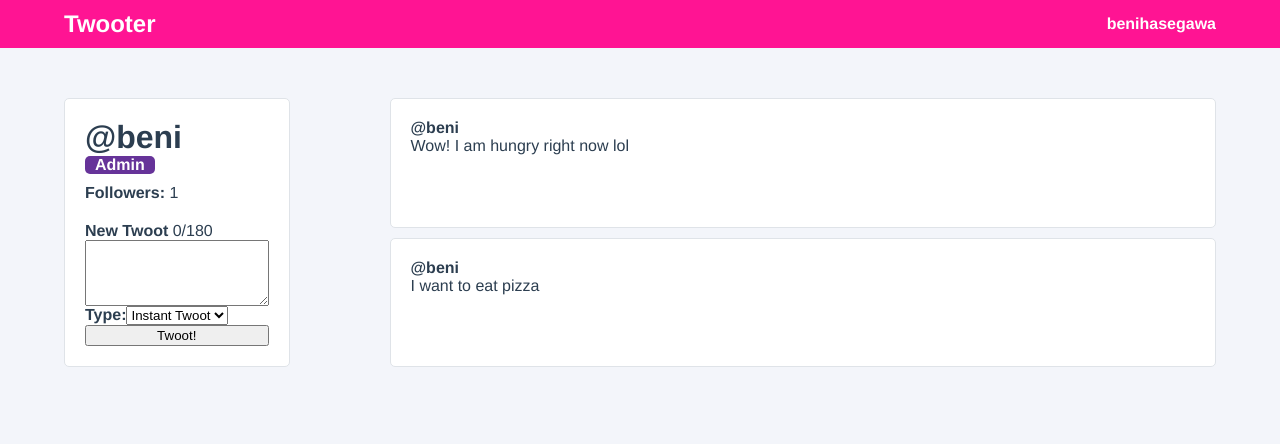
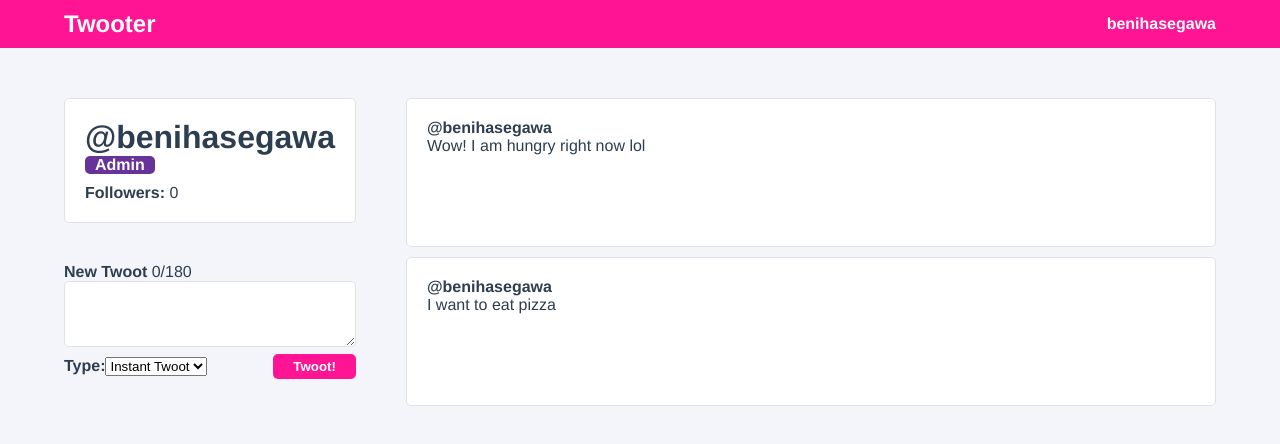
Before and after one commit to beniciodaniel/twotter-vuejs, a Vue app: page / in a window 1280 px wide. Shown: the top 444 px of the page. Built offline with nearby package versions, Linux system fonts and the light colour scheme.

Commit message:
Major refactoring and created CreateTwootPanel

```diff
--- /dev/null
+++ b/src/components/CreateTwootPanel.vue
@@ -0,0 +1,112 @@
+<template>
+  <form
+    class="create-twoot-panel"
+    @submit.prevent="createNewTwoot"
+    :class="{ '--exceeded': newTwootCharacterCount > 180 }"
+  >
+    <label for="newTwoot"
+      ><strong>New Twoot</strong> {{ newTwootCharacterCount }}/180</label
+    >
+    <textarea id="newTwoot" rows="4" v-model="newTwootContent" />
+
+    <div class="create-twoot-panel__submit">
+      <div class="create-twoot-type">
+        <label for="newTwootType"><strong>Type:</strong></label>
+        <select id="newTwootType" v-model="selectedTwootType">
+          <option
+            :value="option.value"
+            v-for="(option, index) in twootTypes"
+            :key="index"
+          >
+            {{ option.name }}
+          </option>
+        </select>
+      </div>
+
+      <button>
+        Twoot!
+      </button>
+    </div>
+  </form>
+</template>
+
+<script>
+export default {
+  name: "CreateTwootPanel",
+  data() {
+    return {
+      newTwootContent: "",
+      selectedTwootType: "instant",
+      twootTypes: [
+        {
+          value: "draft",
+          name: "Draft",
+        },
+        {
+          value: "instant",
+          name: "Instant Twoot",
+        },
+      ],
+    };
+  },
+  computed: {
+    newTwootCharacterCount() {
+      return this.newTwootContent.length;
+    },
+  },
+  methods: {
+    createNewTwoot() {
+      if (this.newTwootContent && this.selectedTwootType !== "draft") {
+        this.$emit("add-twoot", this.newTwootContent);
+        this.newTwootContent = "";
+      }
+    },
+  },
+};
+</script>
+
+<style lang="scss" scoped>
+.create-twoot-panel {
+  margin-top: 20px;
+  padding: 20px 0;
+  display: flex;
+  flex-direction: column;
+
+  textarea {
+    border: 1px solid #dfe3e8;
+    border-radius: 5px;
+  }
+
+  .create-twoot-panel__submit {
+    display: flex;
+    justify-content: space-between;
+
+    .create-twoot-type {
+      padding: 10px 0;
+    }
+
+    button {
+      padding: 5px 20px;
+      margin: auto 0;
+      border-radius: 5px;
+      border: none;
+      background-color: deeppink;
+      color: white;
+      font-weight: bold;
+      cursor: pointer;
+    }
+  }
+
+  &.--exceeded {
+    color: red;
+    border-color: red;
+
+    .create-twoot-panel__submit {
+      button {
+        background-color: red;
+        color: white;
+      }
+    }
+  }
+}
+</style>
--- a/src/components/TwootItem.vue
+++ b/src/components/TwootItem.vue
@@ -22,20 +22,13 @@
       required: true,
     },
   },
-  methods: {
-    favouriteTwoot(id) {
-      // passando evento para component pai
-      // custom event "favourite"
-      this.$emit("favourite", id);
-    },
-  },
 };
 </script>
 
 <style lang="scss" scoped>
 .twoot-item {
   padding: 20px;
-  background: white;
+  background-color: white;
   border-radius: 5px;
   border: 1px solid #dfe3e8;
   box-sizing: border-box;
--- a/src/components/UserProfile.vue
+++ b/src/components/UserProfile.vue
@@ -1,5 +1,6 @@
 <template>
   <div class="user-profile">
+    <div class="user-profile__sidebar">
       <div class="user-profile__user-panel">
         <h1 class="user-profile__username">@{{ user.username }}</h1>
         <div class="user-profile__admin-badge" v-if="user.isAdmin">
@@ -10,41 +11,16 @@
           <strong>Followers:</strong>
           {{ followers }}
         </div>
-      <form
-        class="user-profile__create-twoot"
-        @submit.prevent="createNewTwoot"
-        :class="{ '--exceeded': newTwootCharacterCount > 180 }"
-      >
-        <label for="newTwoot"
-          ><strong>New Twoot</strong> {{ newTwootCharacterCount }}/180</label
-        >
-        <textarea id="newTwoot" rows="4" v-model="newTwootContent" />
-
-        <div class="user-profile__create-twoot-type">
-          <label for="newTwootType"><strong>Type:</strong></label>
-          <select id="newTwootType" v-model="selectedTwootType">
-            <option
-              :value="option.value"
-              v-for="(option, index) in twootTypes"
-              :key="index"
-            >
-              {{ option.name }}
-            </option>
-          </select>
+      </div>
+      <CreateTwootPanel @add-twoot="addTwoot" />
     </div>
 
-        <button>
-          Twoot!
-        </button>
-      </form>
-    </div>
     <div class="user-profile__twoots-wrapper">
       <TwootItem
         v-for="twoot in user.twoots"
         :key="twoot.id"
         :username="user.username"
         :twoot="twoot"
-        @favourite="toggleFavourite"
       >
         {{ twoot.content }}
       </TwootItem>
@@ -54,28 +30,17 @@
 
 <script>
 import TwootItem from "./TwootItem";
+import CreateTwootPanel from "./CreateTwootPanel";
 
 export default {
   name: "UserProfile",
-  components: { TwootItem },
+  components: { TwootItem, CreateTwootPanel },
   data() {
     return {
-      newTwootContent: "",
-      selectedTwootType: "instant",
-      twootTypes: [
-        {
-          value: "draft",
-          name: "Draft",
-        },
-        {
-          value: "instant",
-          name: "Instant Twoot",
-        },
-      ],
       followers: 0,
       user: {
         id: 1,
-        username: "beni",
+        username: "benihasegawa",
         firstName: "Benício",
         lastName: "Hasegawa",
         email: "beni@beni.com",
@@ -93,40 +58,13 @@
       },
     };
   },
-  watch: {
-    followers(newFollowerCount, oldFollowerCount) {
-      if (oldFollowerCount < newFollowerCount) {
-        console.log(`${this.user.username} has gained a follower!`);
-      }
-    },
-  },
-  computed: {
-    fullName() {
-      return `${this.user.firstName} ${this.user.lastName}`;
-    },
-    newTwootCharacterCount() {
-      return this.newTwootContent.length;
-    },
-  },
   methods: {
-    followUser() {
-      this.followers++;
-    },
-    toggleFavourite(id) {
-      console.log(`Favourited Twoot ${id}`);
-    },
-    createNewTwoot() {
-      if (this.newTwootContent && this.selectedTwootType !== "draft") {
+    addTwoot(twoot) {
       this.user.twoots.unshift({
         id: this.user.twoots.length + 1,
-          content: this.newTwootContent,
+        content: twoot,
       });
-        this.newTwootContent = "";
-      }
     },
-  },
-  mounted() {
-    this.followUser();
   },
 };
 </script>
@@ -141,7 +79,6 @@
   .user-profile__user-panel {
     display: flex;
     flex-direction: column;
-    margin-right: 50px;
     padding: 20px;
     background-color: white;
     border-radius: 5px;
@@ -172,6 +109,7 @@
       }
     }
   }
+
   .user-profile__twoots-wrapper {
     display: grid;
     gap: 10px;
--- a/src/styles/base.scss
+++ b/src/styles/base.scss
@@ -1,3 +1,8 @@
 body {
   margin: 0;
 }
+
+a {
+  color: inherit;
+  text-decoration: none;
+}
```
Also changed, not shown: src/assets/users.json (added, +43 -0 lines). Lines whose indentation alone changed are shown as unchanged.
